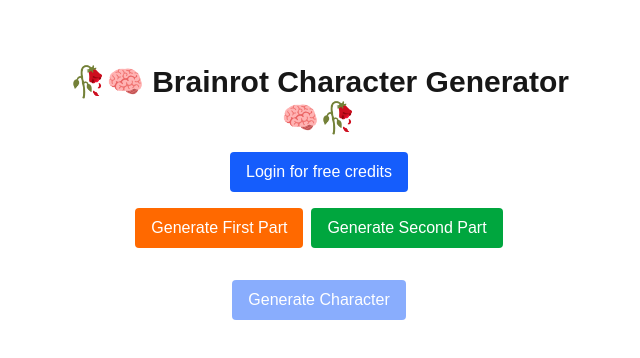
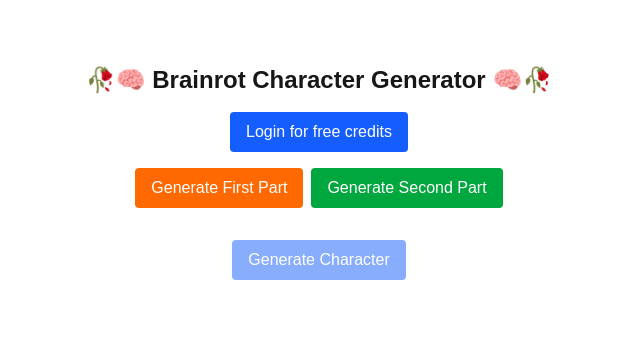
Before and after one commit to nothier7/brainrot-fusion, a Next.js app: page /character-generator in a window 1280 px wide. Shown: the top 358 px of the page, without its empty margins (321-961 px from the left). Built offline with nearby package versions, Linux system fonts and the light colour scheme; no server answers.

Commit message:
Title size

```diff
--- a/src/app/character-generator/page.tsx
+++ b/src/app/character-generator/page.tsx
@@ -110,7 +110,7 @@ export default function CharacterGeneratorPage() {
 
   return (
     <div className="max-w-xl mx-auto mt-10 p-6 flex flex-col gap-4 items-center text-center">
-      <h1 className="text-3xl font-bold">🥀🧠 Brainrot Character Generator 🧠🥀</h1>
+      <h1 className="text-2xl font-bold">🥀🧠 Brainrot Character Generator 🧠🥀</h1>
 
       <div className="w-full">
         {user ? (
```
